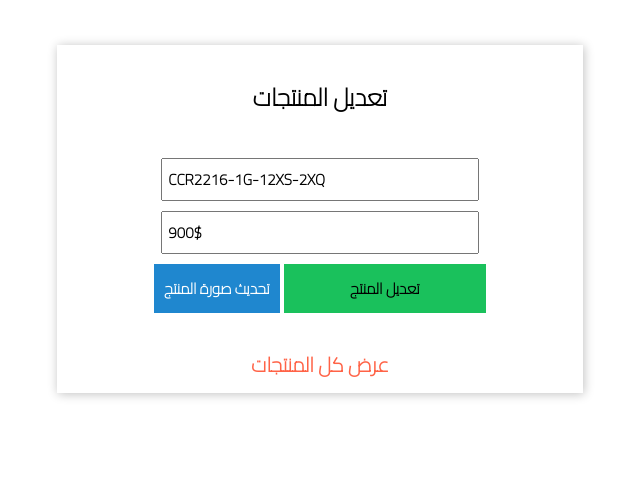
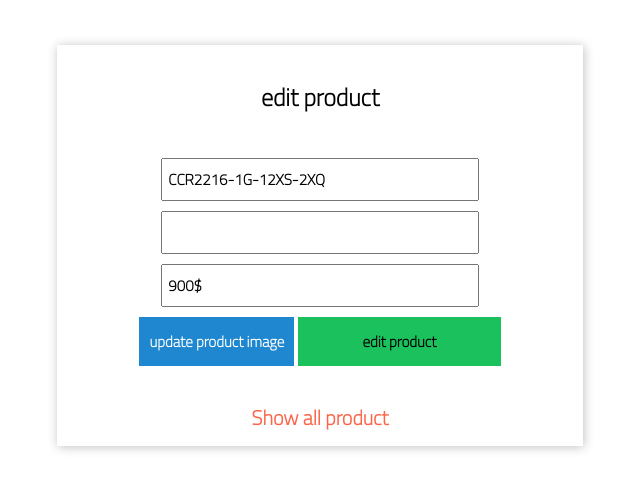
Before and after one commit to mogalaxy/e-shop-intech1, a PHP site: page /admin/update.php?id=24 in a window 1280 px wide. Shown: the top 490 px of the page, without its empty margins (320-960 px from the left). Run offline with PHP 8.4, Linux system fonts and the light colour scheme; data comes from the database, SQL or seed files in the repository; data that the repository does not hold is empty.

Commit message:
update 3

```diff
--- a/admin/up.php
+++ b/admin/up.php
@@ -6,6 +6,7 @@ if(isset($_POST['update'])){
     $ID = $_POST['id'];
     $NAME  = $_POST['name'];
     $PRICE = $_POST['price'];
+    $INFO = $_POST['info'];
     $IMAGE = $_FILES['image'];
     $image_location = $_FILES['image']['tmp_name'];
     $image_name = $_FILES['image']['name'];
--- a/admin/update.php
+++ b/admin/update.php
@@ -7,7 +7,7 @@
     <meta charset="UTF-8">
     <meta http-equiv="X-UA-Compatible" content="IE=edge">
     <meta name="viewport" content="width=device-width, initial-scale=1.0">
-    <title>Update | تعديل منتج</title>
+    <title>Edit product</title>
     <link rel="stylesheet" href="index.css">
 </head>
 <body>
@@ -21,18 +21,20 @@
     <center>
         <div class="main">
             <form action="up.php" method="post" enctype="multipart/form-data">
-                <h2>تعديل المنتجات</h2>
+                <h2>edit product</h2>
                 <input type="text" name='id' value='<?php echo $data['id']?>'  style='display:none;'>
                 <br>
                 <input type="text" name='name' value='<?php echo $data['name']?>'>
                 <br>
+                <input type="text" name='info' value='<?php echo $data['info']?>'>
+                <br>
                 <input type="text" name='price' value='<?php echo $data['price']?>'>
                 <br>
                 <input type="file" id="file" name='image' style='display:none;'>
-                <label for="file"> تحديث صورة المنتج</label>
-                <button name='update' type='submit'>تعديل المنتج</button>
+                <label for="file"> update product image</label>
+                <button name='update' type='submit'>edit product</button>
                 <br><br>
-                <a href="products.php">عرض كل المنتجات</a>
+                <a href="products.php">Show all product</a>
             </form>
         </div>
 
--- a/register.php
+++ b/register.php
@@ -54,7 +54,7 @@ if(isset($message)){
 ?>
 
 <div class="form-container">
-
+<br><br>
 <div id="login">
         <div class="container border-class">
             <div id="login-row" class="row justify-content-center align-items-center">
@@ -74,10 +74,6 @@ if(isset($message)){
                                 <label for="password" class="text-info">Password:</label><br>
                                 <input type="password" name="password" id="password" class="form-control">
                      </div>
-                     <div class="form-group">
-                                <label for="password" class="text-info">rePassword:</label><br>
-                                <input type="cpassword" name="cpassword" id="password" class="form-control">
-                     </div>
                      <br>
                      <input type="submit" name="submit" class="btn btn-info btn-md" value="submit">
                      <br>
```
Also changed, not shown: admin/index.php (+7 -5 lines), admin/products.php (+5 -4 lines).
